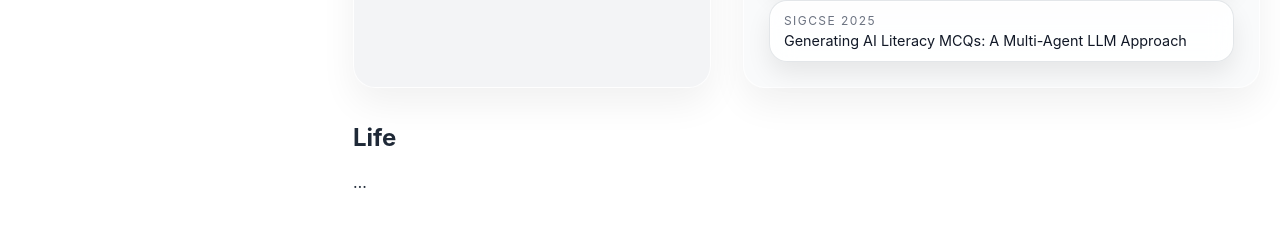
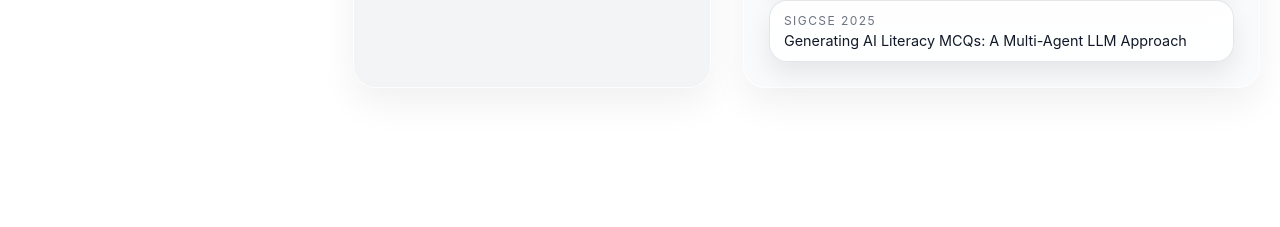
Before and after one commit to ruiwei-xiao/ruiwei-xiao.github.io, a Jekyll site: the page built from index.md, in a window 1280 px wide and 900 px high, scrolled down 4131 px. Shown: the part 652-879 px from the top of the window. Built offline with Jekyll 4.4.1, drawn with Linux system fonts in a browser that asks for light colours; after the commit the page ends 4911 px from its top, so only the background shows below that.

Commit message:
Update index.md

```diff
--- a/index.md
+++ b/index.md
@@ -474,7 +474,3 @@ Welcome to my personal homepage.
 
   </div>
 </div>
-
-
-## <span id="life"></span>Life
-...
```
